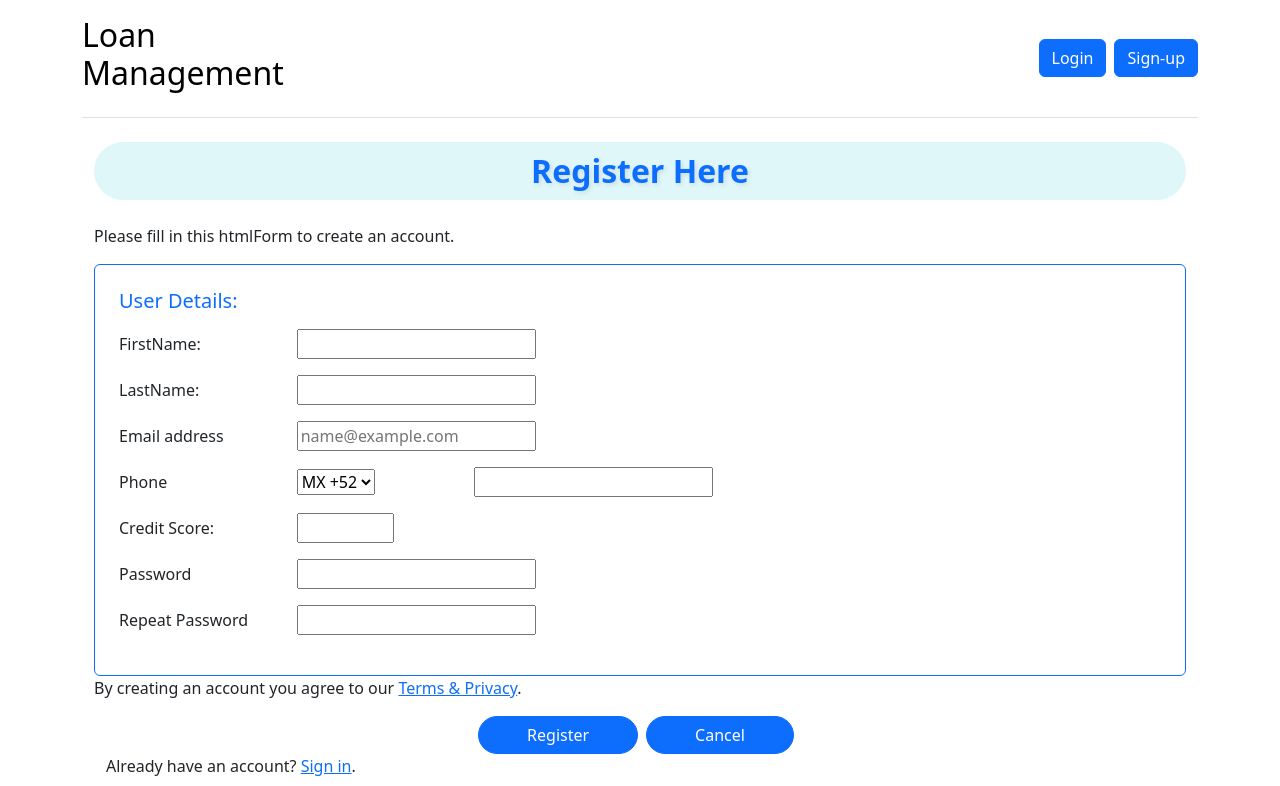
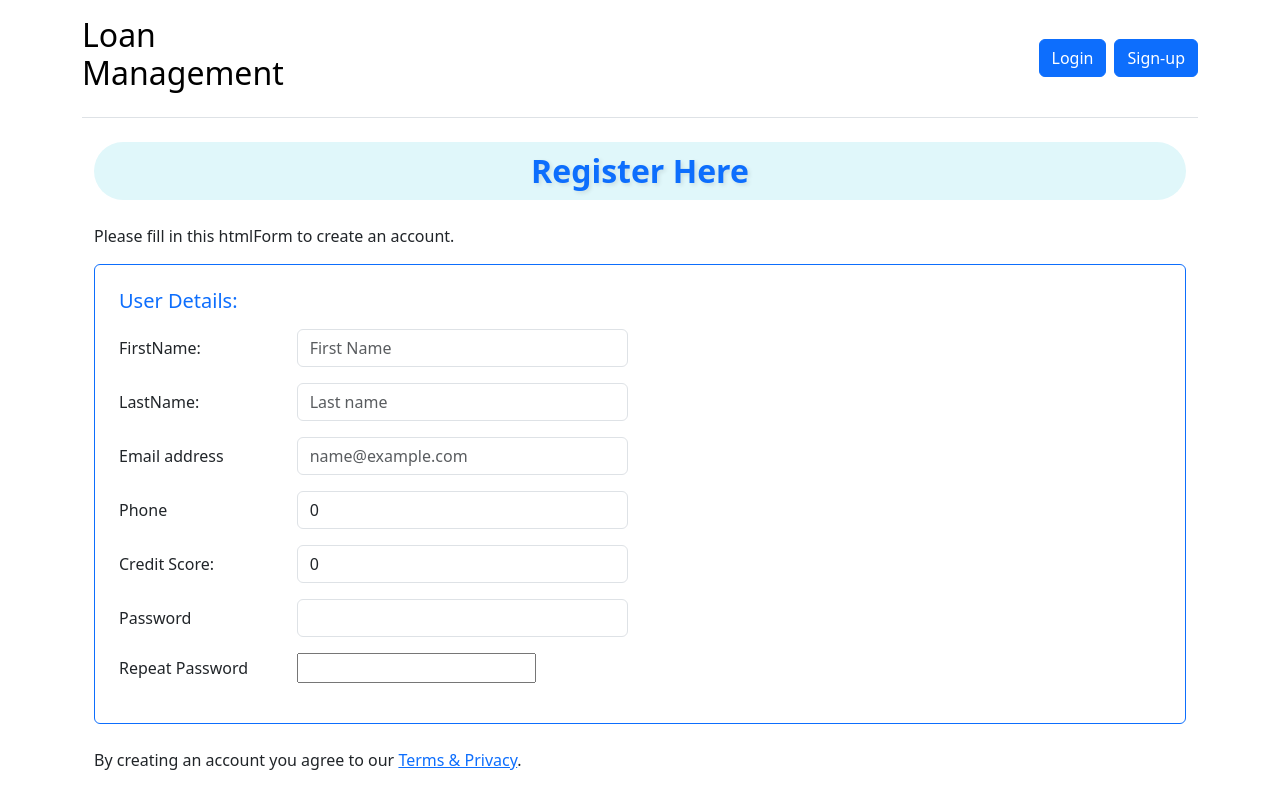
Before and after one commit to Kenjivlar/lambdaSquadProject1FrontEnd, a React (Vite) app: page /register in a window 1280 px wide. Shown: the top 786 px of the page. Built offline with nearby package versions, Linux system fonts and the light colour scheme.

Commit message:
Regist user to database is working properly

```diff
--- a/package.json
+++ b/package.json
@@ -13,6 +13,7 @@
     "@emotion/react": "^11.14.0",
     "@emotion/styled": "^11.14.0",
     "@mui/material": "^6.4.8",
+    "axios": "^1.8.4",
     "react": "^19.0.0",
     "react-dom": "^19.0.0",
     "react-router-dom": "^7.4.0"
--- a/src/components/HeroSection.tsx
+++ b/src/components/HeroSection.tsx
@@ -7,7 +7,7 @@ const HeroSection= (props: Props) => {
 
             <div className="px-4 py-5 my-5 text-center">
                 <img className="d-block mx-auto mb-4" src="/docs/{{< param docs_version >}}/assets/brand/bootstrap-logo.svg" alt="" width="72" height="57" />
-                <h1 className="display-5 fw-bold text-body-emphasis">Centered hero</h1>
+                <h1 className="display-5 fw-bold text-body-emphasis">Loan System</h1>
                 <div className="col-lg-6 mx-auto">
                     <p className="lead mb-4">Quickly design and customize responsive mobile-first sites with Bootstrap, the world’s most popular front-end open source toolkit, featuring Sass variables and mixins, responsive grid system, extensive prebuilt components, and powerful JavaScript plugins.</p>
                     <div className="d-grid gap-2 d-sm-flex justify-content-sm-center">
--- a/src/components/RegistrationForm.tsx
+++ b/src/components/RegistrationForm.tsx
@@ -1,58 +1,105 @@
-import React, { useState } from "react";
-type Props = {}
+import React, { ReactHTMLElement, useState } from "react";
+import axios from 'axios';
+import { useNavigate } from "react-router-dom";
 
-const RegistrationhtmlForm = (props: Props) => {
+const RegistrationhtmlForm: React.FC = () => {
+  let navigate = useNavigate();
 
-  const [firstName, setFirstName] = useState<string>("");
-  const [lastName, setLastName] = useState<string>("");
-  const [dob, setDob] = useState<string>("");
-  const [phone, setPhone] = useState<string>("");
-  const [email, setEmail] = useState<string>("");
-  const [creditScore, setCreditScore] = useState<number>(0);
-  const [role, setRole] = useState<string>("");
-  const [password, setPassword] = useState<string>("");
-  const [reTypePassword, setReTypePassword] = useState<string>("");
+  type AccountForm = {
+    email: string;
+    password: string;
+    accountTypeId: number;
+    firstName: string;
+    lastName: string;
+    phoneNumber: number;
+    creditScore: number;
+  };
 
-  const handleCancel = () => {
-    setFirstName("");
-    setLastName("");
-  };
-  const handleFirstNameChange = (e: React.ChangeEvent<HTMLInputElement>) => {
-    setFirstName(e.target.value);
-  };
-  const handleLastNameChange = (e: React.ChangeEvent<HTMLInputElement>) => {
-    setLastName(e.target.value);
-  };
+  const [account, setAccount] = useState<AccountForm>({
+    email: "",
+    password: "",
+    accountTypeId: 2,
+    firstName: "",
+    lastName: "",
+    phoneNumber: 0,
+    creditScore: 0,
+  });
+
+  const {
+    email,
+    password,
+    accountTypeId,
+    firstName,
+    lastName,
+    phoneNumber,
+    creditScore,
+  } = account;
+
+  // Methods
+  const onSubmit = async (e: React.FormEvent<HTMLFormElement>) => {
+    e.preventDefault();
+    const url = "http://localhost:8000/api/users/register";
+    console.log("OnSubmit executed");
+    console.log(account);
+    try {
+      await axios.post(url, account);
+      console.log('post request Successfuly')
+      navigate("/login"); // Redirect to home page
+    } catch (error) {
+      console.error("Failed to submit:", error);
+    }
+  }
+  const onInputChange = (e: React.ChangeEvent<HTMLInputElement>) => {
+    //spread operator ... expand attributes
+    setAccount({...account, [e.target.name]: e.target.value})
+}
+  // const handleCancel = () => {
+  //   setFirstName("");
+  //   setLastName("");
+  // };
+  // const handleFirstNameChange = (e: React.ChangeEvent<HTMLInputElement>) => {
+  //   setFirstName(e.target.value);
+  // };
+  // const handleLastNameChange = (e: React.ChangeEvent<HTMLInputElement>) => {
+  //   setLastName(e.target.value);
+  // };
 
   return (
     <div className="container">
       <main className="htmlForm-signin w-100 m-auto">
-        <form>
-          <h1 className="h3 mb-4 fw-bold text-primary text-center" style={{
-  backgroundColor: '#e0f7fa',
-  padding: '10px 20px',
-  borderRadius: '500px',
-  textShadow: '2px 2px 4px rgba(0, 0, 0, 0.1)',
-  fontSize: '2rem'
-}}> Register Here </h1>
- <p>Please fill in this htmlForm to create an account.</p>
+        <form onSubmit={(e) => onSubmit(e)}>
+          <h1
+            className="h3 mb-4 fw-bold text-primary text-center"
+            style={{
+              backgroundColor: "#e0f7fa",
+              padding: "10px 20px",
+              borderRadius: "500px",
+              textShadow: "2px 2px 4px rgba(0, 0, 0, 0.1)",
+              fontSize: "2rem",
+            }}
+          >
+            {" "}
+            Register Here{" "}
+          </h1>
+          <p>Please fill in this htmlForm to create an account.</p>
 
-         <div className="border border-primary rounded p-4">
+          <div className="border border-primary rounded p-4">
             <h5 className="text-primary fw-normal mb-3">User Details:</h5>
 
-
             <div className="row mb-3 align-items-center">
-              <label htmlFor="firstName" className="col-sm-2 col-htmlForm-label">
+              <label htmlFor="firstName"className="col-sm-2 col-htmlForm-label">
                 FirstName:
               </label>
               <div className="col-sm-4">
                 <input
                   type="text"
-                  className="htmlForm-control"
-                  id="floatingInput"
+                  className="form-control"
+                  id="firstName"
+                  name="firstName"
+                  placeholder="First Name"
+                  required={true}
                   value={firstName}
-                  onChange={handleFirstNameChange}
-                />
+                  onChange={(e)=>onInputChange(e)}/>
               </div>
             </div>
 
@@ -63,10 +110,13 @@ const RegistrationhtmlForm = (props: Props) => {
               <div className="col-sm-4">
                 <input
                   type="text"
-                  className="htmlForm-control"
-                  id="floatingInput"
+                  className="form-control"
+                  id="lastName"
+                  name="lastName"
+                  placeholder="Last name"
+                  required={true}
                   value={lastName}
-                  onChange={handleLastNameChange}
+                  onChange={(e)=>onInputChange(e)}
                 />
               </div>
             </div>
@@ -77,46 +127,47 @@ const RegistrationhtmlForm = (props: Props) => {
               <div className="col-sm-4">
                 <input
                   type="email"
-                  className="htmlForm-control"
-                  id="floatingInput"
+                  className="form-control"
+                  id="email"
                   placeholder="name@example.com"
+                  name="email"
+                  required={true}
+                  value={email}
+                  onChange={(e)=>onInputChange(e)}
                 />
               </div>
             </div>
 
             <div className="row mb-3 align-items-center">
-              <label htmlFor="phone" className="col-sm-2 col-htmlForm-label">
+              <label htmlFor="phone" className="col-sm-2 col-form-label">
                 Phone
               </label>
-              <div className="col-sm-2">
-                <select className="htmlForm-select">
-                  <option value="+1">US +1</option>
-                  <option value="+91">IN +91</option>
-                  <option value="+61">AU +61</option>
-                  <option value="+81">JP +81</option>
-                  <option value="+52" selected>
-                    MX +52
-                  </option>
-                  <option value="+44">GB +52</option>
-                </select>
-              </div>
+
               <div className="col-sm-4">
-                <input type="tel" className="htmlForm-control" id="phone" />
+                <input
+                  type="tel"
+                  className="form-control"
+                  id="phone" name="phone" required={true}
+                  value={phoneNumber} onChange={(e)=>onInputChange(e)} />
               </div>
             </div>
 
             <div className="row mb-3 align-items-center">
-              <label htmlFor="creditScore" className="col-sm-2 col-htmlForm-label">
+              <label
+                htmlFor="creditScore"
+                className="col-sm-2 col-htmlForm-label"
+              >
                 Credit Score:
               </label>
               <div className="col-sm-4">
                 <input
                   type="number"
-                  className="htmlForm-control"
+                  className="form-control"
                   id="creditScore"
-                  min="300"
-                  max="850"
-                  required
+
+                  required={true}
+                  value={creditScore}
+                  onChange={(e)=>onInputChange(e)}
                 />
               </div>
             </div>
@@ -128,14 +179,21 @@ const RegistrationhtmlForm = (props: Props) => {
               <div className="col-sm-4">
                 <input
                   type="password"
-                  className="htmlForm-control"
-                  id="floatingPassword"
+                  className="form-control"
+                  id="password"
+                  name="password"
+                  required={true}
+                  value={password}
+                  onChange={(e)=>onInputChange(e)}
                 />
               </div>
             </div>
 
-            <div className="row mb-3 align-items-center">
-              <label htmlFor="repeatPassword" className="col-sm-2 col-htmlForm-label">
+             <div className="row mb-3 align-items-center">
+              <label
+                htmlFor="repeatPassword"
+                className="col-sm-2 col-htmlForm-label"
+              >
                 Repeat Password
               </label>
               <div className="col-sm-4">
@@ -147,7 +205,7 @@ const RegistrationhtmlForm = (props: Props) => {
               </div>
             </div>
           </div>
-
+          <br />
           <p>
             By creating an account you agree to our{" "}
             <a href="#">Terms & Privacy</a>.
@@ -159,7 +217,7 @@ const RegistrationhtmlForm = (props: Props) => {
             <button
               type="button"
               className="btn btn-primary rounded-pill px-5 mx-2"
-              onClick={handleCancel}
+
             >
               Cancel
             </button>
@@ -174,7 +232,6 @@ const RegistrationhtmlForm = (props: Props) => {
       </main>
     </div>
   );
-}
-
+};
 
 export default RegistrationhtmlForm;
```
Also changed, not shown: 1 other file (tests, documents, lock files or other folders).
